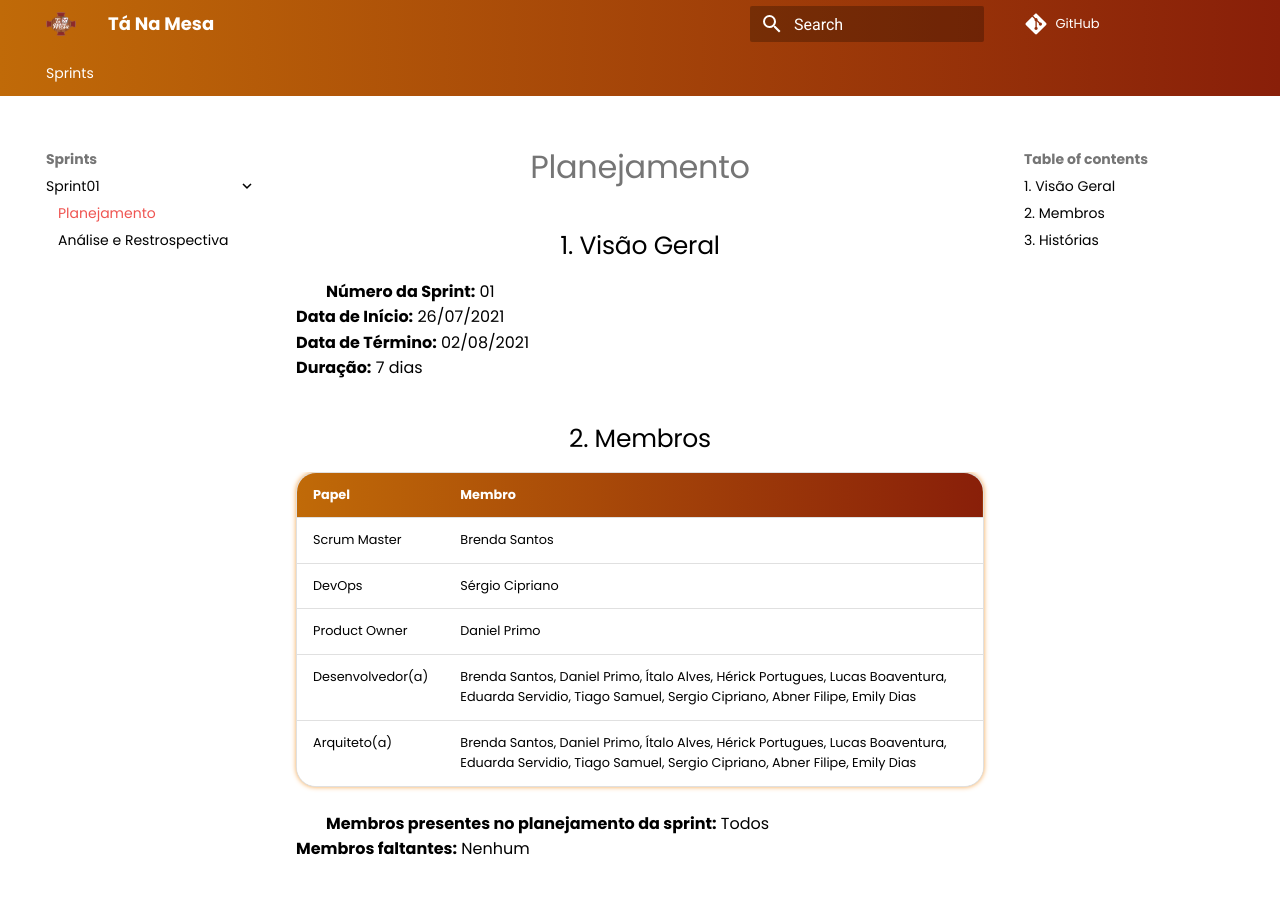
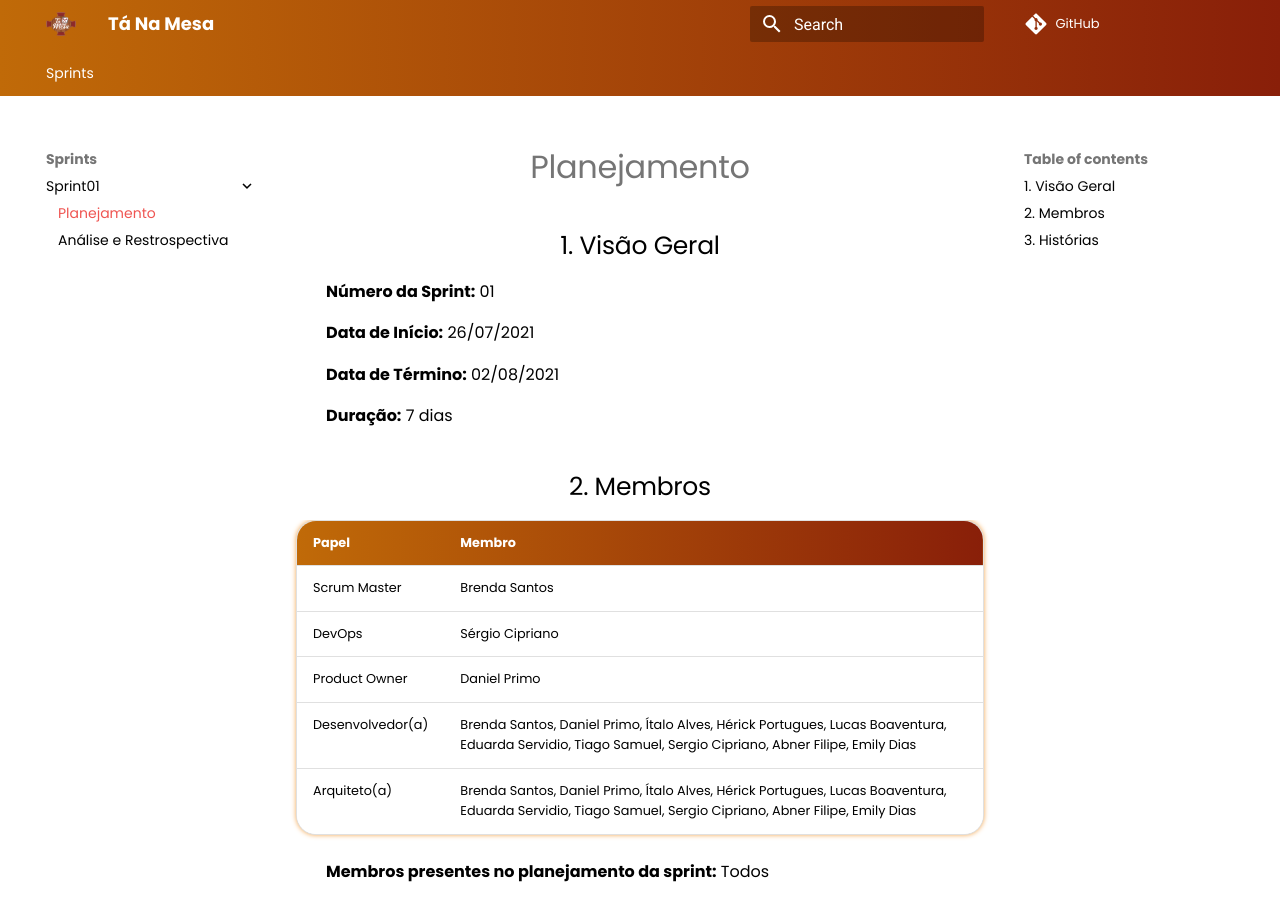
Before and after one commit to UnBArqDsw2021-1/2021.1_G02_TaNaMesa_docs, an MkDocs documentation site: the page built from docs/sprints/sprint01/sprint01-planning.md, in a window 1280 px wide and 900 px high. Built offline with MkDocs 1.6.1 and Material for MkDocs 9.7.7, drawn with Linux system fonts in a browser that asks for light colours; comment, search, counter and statistics services are not loaded.

```diff
--- a/docs/sprints/sprint01/sprint01-planning.md
+++ b/docs/sprints/sprint01/sprint01-planning.md
@@ -1,9 +1,13 @@
 # Planejamento
 
 ## 1. Visão Geral
-**Número da Sprint:** 01 </br>
+
+**Número da Sprint:** 01
+
 **Data de Início:** 26/07/2021
+
 **Data de Término:** 02/08/2021
+
 **Duração:** 7 dias
 
 ## 2. Membros
@@ -15,7 +19,8 @@
 | Desenvolvedor(a) |Brenda Santos, Daniel Primo, Ítalo Alves, Hérick Portugues, Lucas Boaventura, Eduarda Servidio, Tiago Samuel, Sergio Cipriano, Abner Filipe, Emily Dias |
 |   Arquiteto(a)   |Brenda Santos, Daniel Primo, Ítalo Alves, Hérick Portugues, Lucas Boaventura, Eduarda Servidio, Tiago Samuel, Sergio Cipriano, Abner Filipe, Emily Dias|
 
-**Membros presentes no planejamento da sprint:** Todos </br>
+**Membros presentes no planejamento da sprint:** Todos
+
 **Membros faltantes:** Nenhum
 
 ## 3. Histórias
```
Also changed, not shown: docs/sprints/sprint01/sprint01-review.md (+7 -2 lines).
